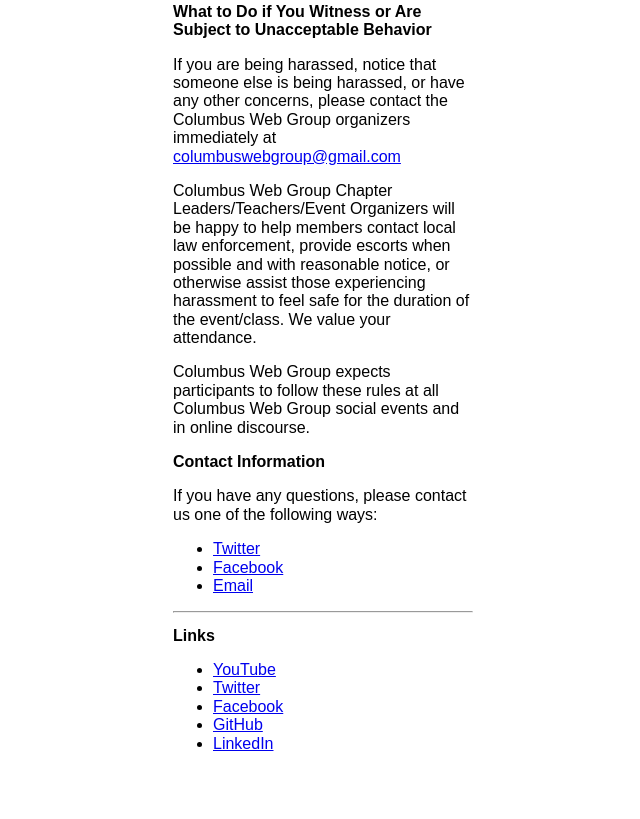
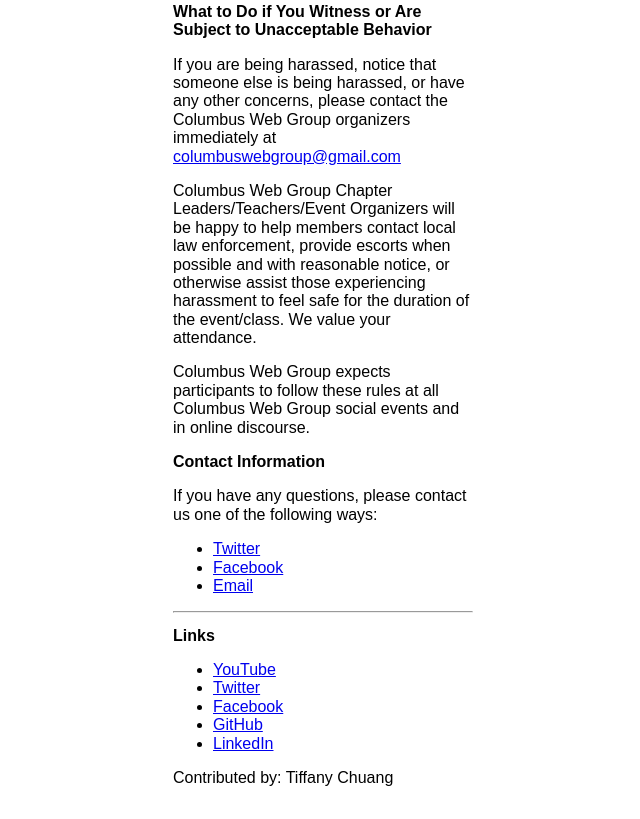
Before and after one commit to ColumbusWebGroup/cwg-site, a website: page dist/index.html in a window 1280 px wide. Shown: the part 2986-3805 px from the top of the page, without its empty margins (317-957 px from the left). Before the commit the page ends 3771 px from the top, so only its background shows below. Drawn offline with Linux system fonts and the light colour scheme.

Commit message:
add contributor

```diff
--- a/dist/index.html
+++ b/dist/index.html
@@ -252,5 +252,6 @@
             </li>
         </ul>
     </section>
+    <p>Contributed by: Tiffany Chuang</p>
 </body>
 </html>
```
